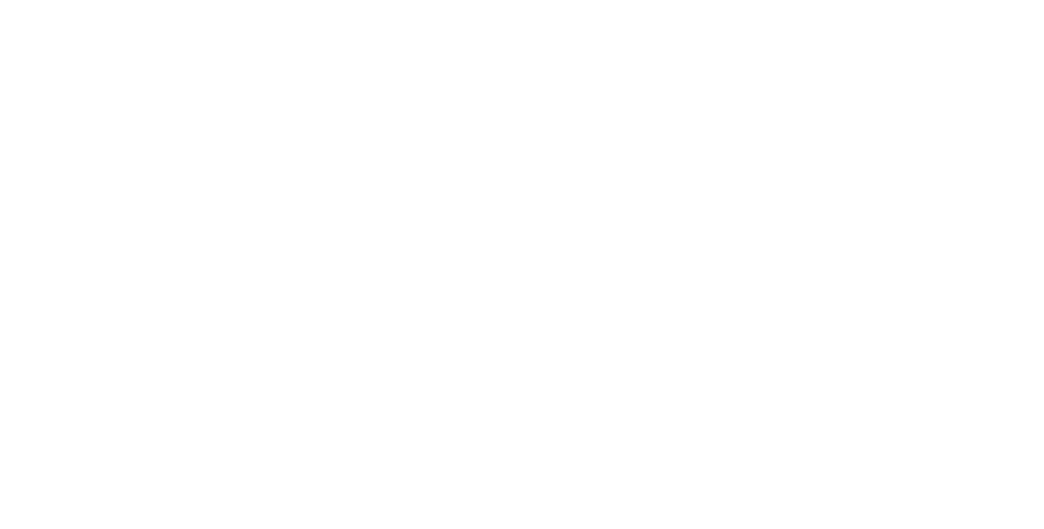
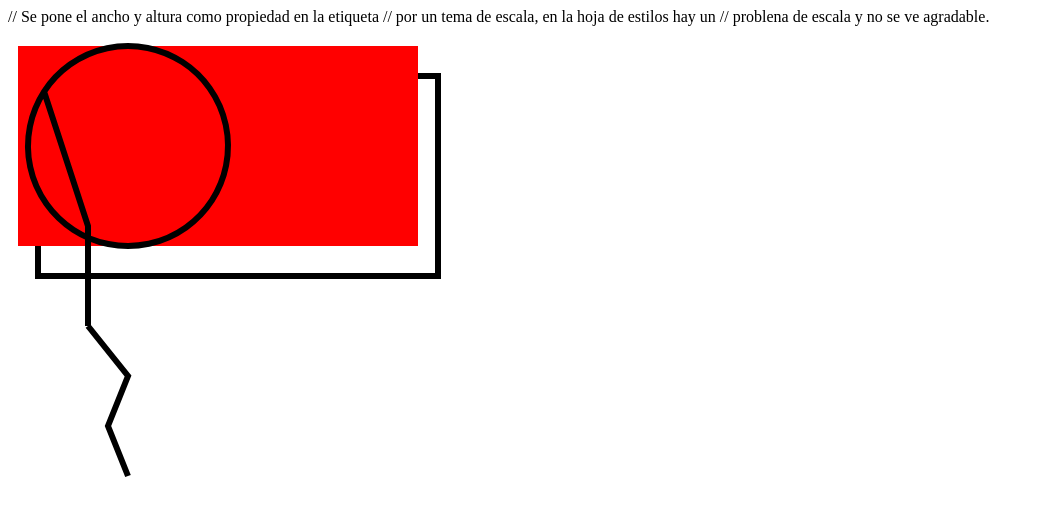
Before and after one commit to thecomediandan/Apuntes-de-Web, a plain HTML site: page content/pag-javascript-master.html in a window 1280 px wide. Shown: the whole page, without its empty margins (0-1044 px from the left). Drawn offline with Linux system fonts and the light colour scheme.

Commit message:
Finalizamos con las modificaciones de archivo word Javascript-Master con el uso del elemento canvas

```diff
--- a/content/pag-javascript-master.html
+++ b/content/pag-javascript-master.html
@@ -8,6 +8,10 @@
     <link rel="shortcut icon" href="./../img/favicon.jpg" type="image/x-icon" />
   </head>
   <body>
+    // Se pone el ancho y altura como propiedad en la etiqueta
+    // por un tema de escala, en la hoja de estilos hay un
+    // problena de escala y no se ve agradable.
+    <canvas id="canvas" width="500" height="500"></canvas>
     <script src="./../js/js-mas.js"></script>
   </body>
 </html>
--- a/js/js-mas.js
+++ b/js/js-mas.js
@@ -1,30 +1,26 @@
 "strict mode";
-// El uso de cookies puede ser diver generalmente lleva el formato de clave=valor;atributo;atributo...
-// Convertimos cantidad de dias a formato UTC
-const newFechaUTC = dias => {
-    let fecha = new Date();
-    fecha.setTime(fecha.getTime + dias*1000*60*60*24);
-    return fecha.toUTCString();
-}
+// Aceleracion por hardmare GPU direct2D directRight
 
-const crearCookie = (nombre, dias)=>{
-    expires = newFechaUTC(dias);
-    document.cookie = `${nombre};expires=${expires}`;
-};
+const canvas = document.getElementById('canvas');
+const contexto = canvas.getContext("2d");
+// Los estilos se dan al inicio de poder graficarlas
+contexto.lineWidth = "6"; // Grosor de linea, solo para elementos stroke o de trazos de linea
+contexto.strokeStyle = "#000"; // Color de linea, solo para elementos stroke
+contexto.fillStyle = "#f00"; // Color de relleno para elementos fill
 
-crearCookie("usuario=daniel","4");
+contexto.strokeRect(30,50,400,200); // Trazo de un rectangulo, los primeros 2 parametros indican donde empieza el rectangulo, y los otros 2 son el ancho y la altura
+contexto.fillRect(10,20,400,200); // Relleno de rectangulo
 
-const obtenerCookie = cookieName =>{
-    let cookies = document.cookie;
-    cookies = cookies.split(";");
-    for (let i = 0; i < cookies.length; i++) {
-        let cookie = cookies[i].trim();
-        if (cookie.startsWith(cookieName)) {
-            return cookie.split("=")[1];
-        }
-    }
-    return "No hay cookies con ese nombre";
-}
-// Para eliminar una cookie debemos sobreescribir la cookie de las siguientes maneras:
-document.cookie = "usuario=daniel;max-age=0";
-crearCookie("usuario=daniel;max-age=0","4");
+contexto.lineTo(80,300); // punto de untrazo que si se uno con otros genera un trazo mas personalizable
+contexto.lineTo(120,350);
+contexto.lineTo(100,400);
+contexto.lineTo(120,450);
+contexto.stroke(); // Nos permite generar el trazo siguiendo los puntos de lineTo o de algun elemento
+contexto.closePath(); // Cierra los trazos lineTo para que los siguientes lineTo comiencen en otro lugar
+contexto.beginPath(); // Indicamos el inicio de nuevos puntos para generar un nuevo trazo con lineTo
+contexto.lineTo(80,300);
+contexto.lineTo(80,200);
+contexto.stroke();
+
+contexto.arc(120,120,100,10,40); // grafica un circulo, los primeros 2 parametros son el punto central del circulo, el tercer parametro es el radio, y los otros 2 son el angulo de inicio y final
+contexto.stroke();
```
Also changed, not shown: 1 other file.
